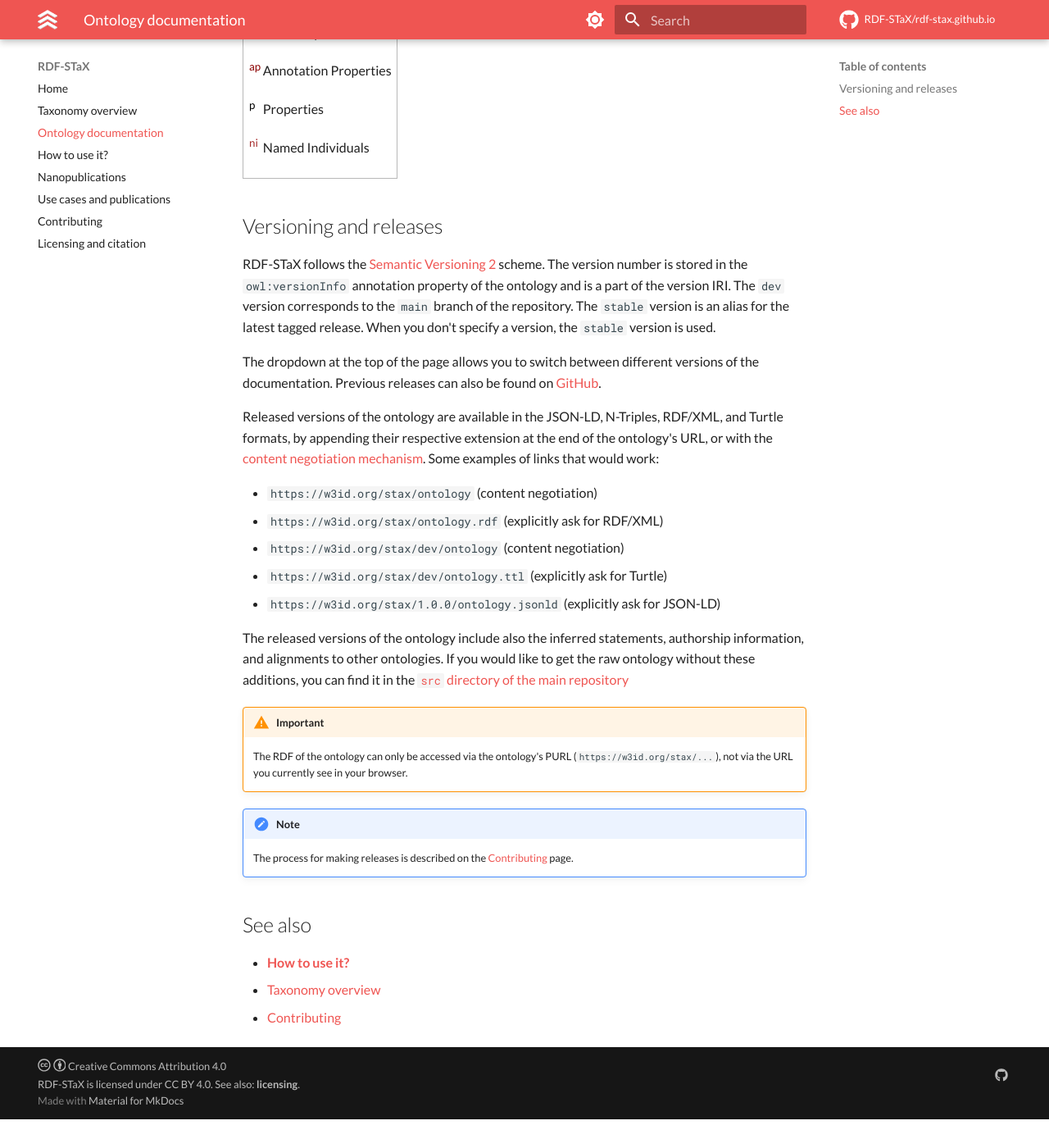
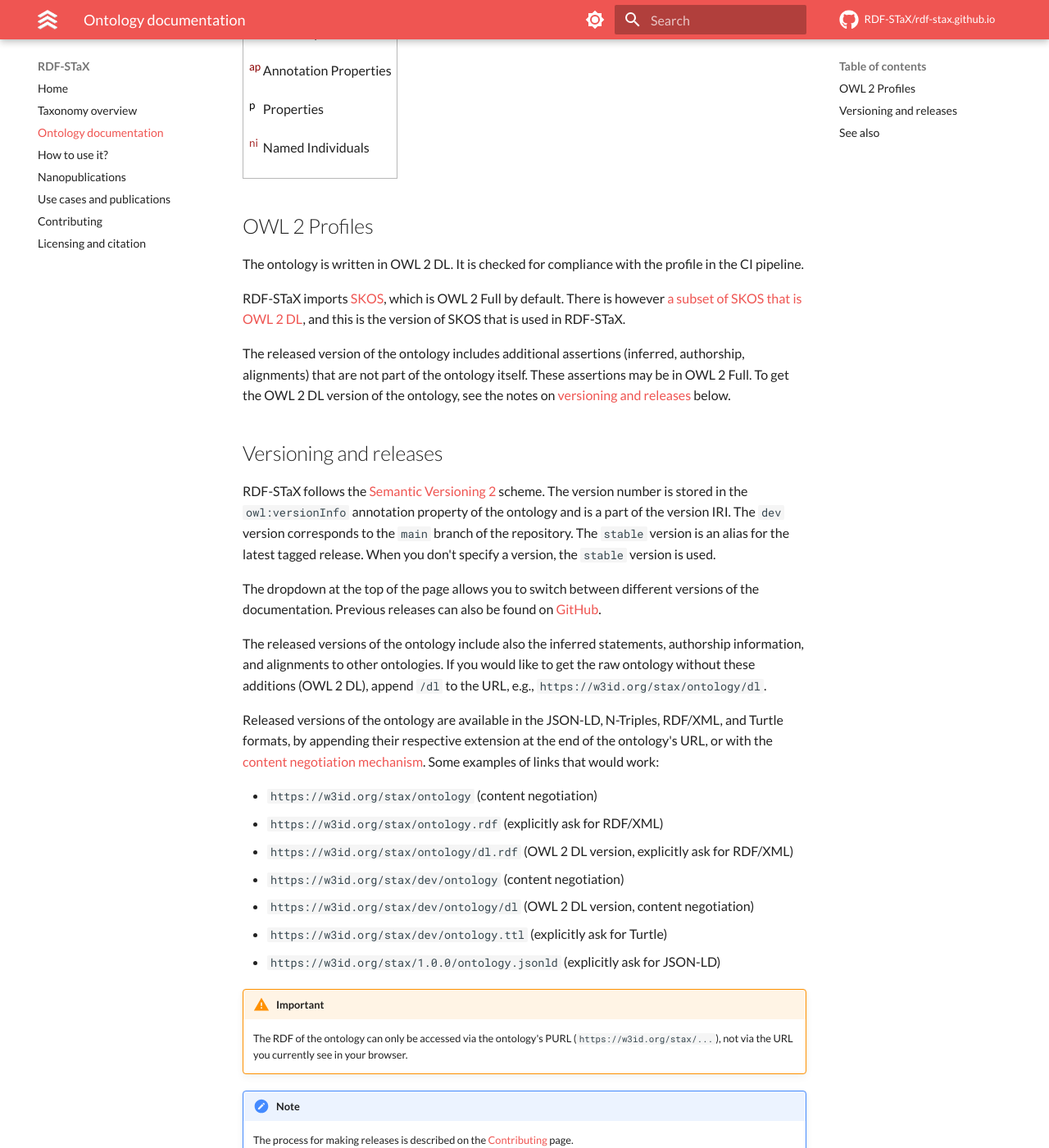
Before and after one commit to RDF-STaX/rdf-stax.github.io, an MkDocs documentation site: the page built from docs/ontology.md, in a window 1280 px wide and 1400 px high, scrolled down 15609 px. Shown: the whole window at 82% size. Built offline with MkDocs 1.6.1 and Material for MkDocs 9.7.7, drawn with Linux system fonts in a browser that asks for light colours; comment, search, counter and statistics services are not loaded; the version menu is left out; before the commit the page ends 16974 px from its top, so only the background shows below that.

Commit message:
Make RDF-STaX an OWL 2 DL ontology

```diff
--- a/docs/contributing.md
+++ b/docs/contributing.md
@@ -13,17 +13,22 @@ The ontology is stored in the [`src` directory of the main repository](https://g
 - The main ontology file is `src/stax.ttl`. It should be edited with Protégé.
     - Do not add information about the authors/contributors there. This is done in the `src/authors.ttl` file (see below).
     - Do not set the ontology's version IRI or version – this is done automatically in CI during release.
+    - You must keep this file valid OWL 2 DL. The CI will check it when you open a pull request.
 - The `src/authors.ttl` file contains information about the authors/contributors of the ontology. It should be edited manually with a text editor.
+- The `src/alignments.ttl` file contains alignments to other vocabularies. It should be edited manually with a text editor.
 
-Pull requests are welcome.
+**Pull requests are welcome.**
 
 ### CI pipeline
 
 The CI automatically publishes the ontology (see [the releases section below](#releases)) and pushes it to the website. The CI does the following:
 
+- Check if the ontology is valid and matches the OWL 2 DL profile (with [ROBOT](https://robot.obolibrary.org/)).
+- Set the ontology's version IRI and version.
+- Save an OWL 2 DL version of the ontology in all supported formats.
+- Infer additional statements with [ROBOT](https://robot.obolibrary.org/reason).
 - Merge in the author information from `src/authors.ttl`.
-- Set the ontology's version IRI and version.
-- Infer additional statements with [ROBOT](https://robot.obolibrary.org/reason).
+- Merge in the alignments to other vocabularies from `src/alignments.ttl`.
 - Serialize the ontology in all supported formats.
 
 The CI code can be found in the [`ci-worker` repository](https://github.com/RDF-STaX/ci-worker). The code there is licensed under Apache 2.0.
--- a/docs/ontology.md
+++ b/docs/ontology.md
@@ -6,21 +6,31 @@
 
 --8<-- "docs/includes/docs.html"
 
+## OWL 2 Profiles
+
+The ontology is written in OWL 2 DL. It is checked for compliance with the profile in the CI pipeline.
+
+RDF-STaX imports [SKOS](https://www.w3.org/TR/skos-reference/), which is OWL 2 Full by default. There is however [a subset of SKOS that is OWL 2 DL](https://www.w3.org/TR/skos-reference/#rdf-schema-owl-dl), and this is the version of SKOS that is used in RDF-STaX.
+
+The released version of the ontology includes additional assertions (inferred, authorship, alignments) that are not part of the ontology itself. These assertions may be in OWL 2 Full. To get the OWL 2 DL version of the ontology, see the notes on [versioning and releases](#versioning-and-releases) below.
+
 ## Versioning and releases
 
 RDF-STaX follows the [Semantic Versioning 2](https://semver.org/) scheme. The version number is stored in the `owl:versionInfo` annotation property of the ontology and is a part of the version IRI. The `dev` version corresponds to the `main` branch of the repository. The `stable` version is an alias for the latest tagged release. When you don't specify a version, the `stable` version is used.
 
 The dropdown at the top of the page allows you to switch between different versions of the documentation. Previous releases can also be found on [GitHub](https://github.com/RDF-STaX/rdf-stax.github.io/releases).
 
+The released versions of the ontology include also the inferred statements, authorship information, and alignments to other ontologies. If you would like to get the raw ontology without these additions (OWL 2 DL), append `/dl` to the URL, e.g., `https://w3id.org/stax/ontology/dl`.
+
 Released versions of the ontology are available in the JSON-LD, N-Triples, RDF/XML, and Turtle formats, by appending their respective extension at the end of the ontology's URL, or with the [content negotiation mechanism](https://developer.mozilla.org/en-US/docs/Web/HTTP/Content_negotiation). Some examples of links that would work:
 
 - `https://w3id.org/stax/ontology` (content negotiation)
 - `https://w3id.org/stax/ontology.rdf` (explicitly ask for RDF/XML)
+- `https://w3id.org/stax/ontology/dl.rdf` (OWL 2 DL version, explicitly ask for RDF/XML)
 - `https://w3id.org/stax/dev/ontology` (content negotiation)
+- `https://w3id.org/stax/dev/ontology/dl` (OWL 2 DL version, content negotiation)
 - `https://w3id.org/stax/dev/ontology.ttl` (explicitly ask for Turtle)
 - `https://w3id.org/stax/1.0.0/ontology.jsonld` (explicitly ask for JSON-LD)
-
-The released versions of the ontology include also the inferred statements, authorship information, and alignments to other ontologies. If you would like to get the raw ontology without these additions, you can find it in the [`src` directory of the main repository](https://github.com/RDF-STaX/rdf-stax.github.io/tree/main/src/stax.ttl)
 
 !!! warning "Important"
 
```
Also changed, not shown: docs/index.md (+1 -1 lines), 5 other files.
